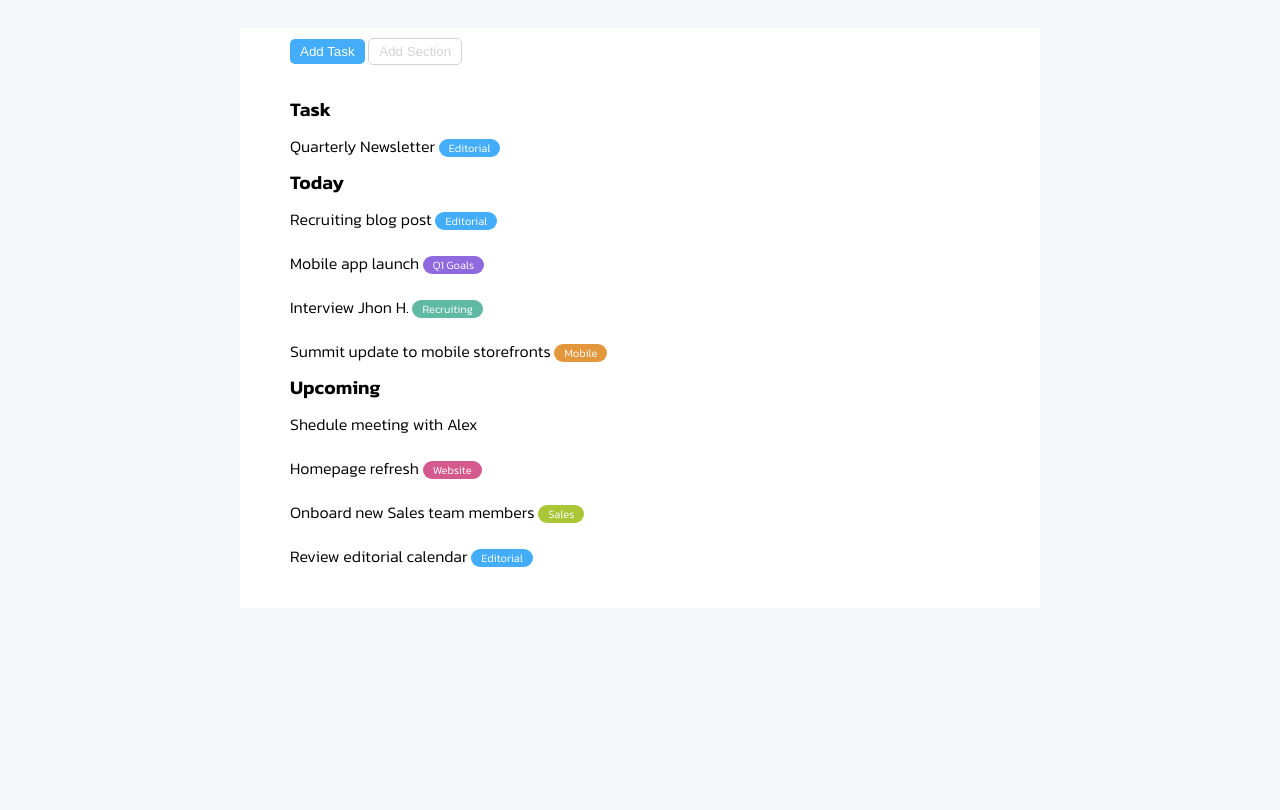
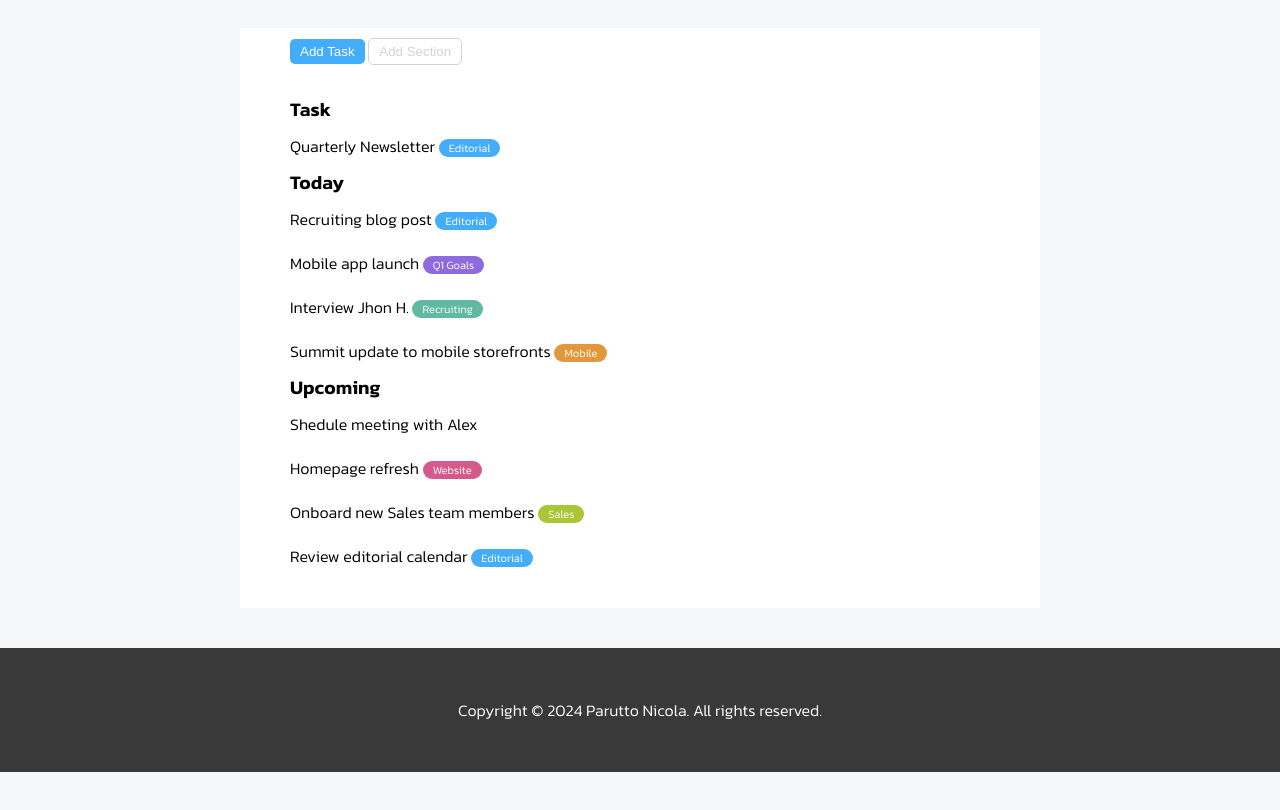
Before and after one commit to nicolaparutto/html-css-toboolist, a plain HTML site: page index.html in a window 1280 px wide. Shown: the part 82-892 px from the top of the page. Before the commit the page ends 800 px from the top, so only its background shows below. Drawn offline with Linux system fonts and the light colour scheme.

Commit message:
[add]text to html and css file

```diff
--- a/assets/css/style.css
+++ b/assets/css/style.css
@@ -89,10 +89,21 @@ header{
    font-weight: 300;
    padding: 10px 0px;
 }
-
 .list span.highlighted{
    font-size: 0.7rem;
    padding: 1px 10px;
    color: #fff;
    border-radius: 20px;
 }
+
+/*=====footer style=====*/
+footer{
+   text-align: center;
+}
+footer p{
+   margin: 40px 0px;
+   padding: 50px;
+   color: #fff;
+   background-color: #393939;
+   font-weight: 300;
+}
--- a/index.html
+++ b/index.html
@@ -47,7 +47,7 @@
       </section>
    </main>
    <footer>
-
+      <p> Copyright © 2024 Parutto Nicola. All rights reserved.</p>
    </footer>
 </body>
 </html>
```
